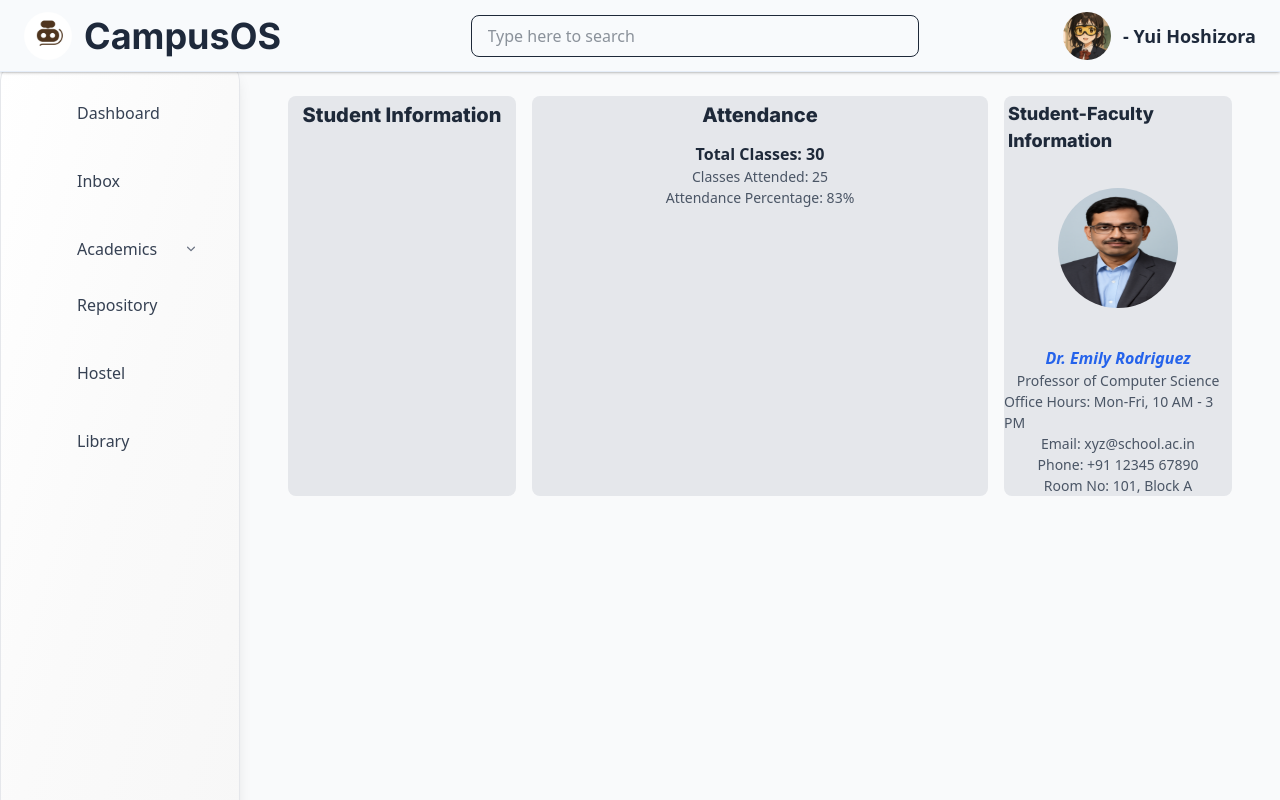
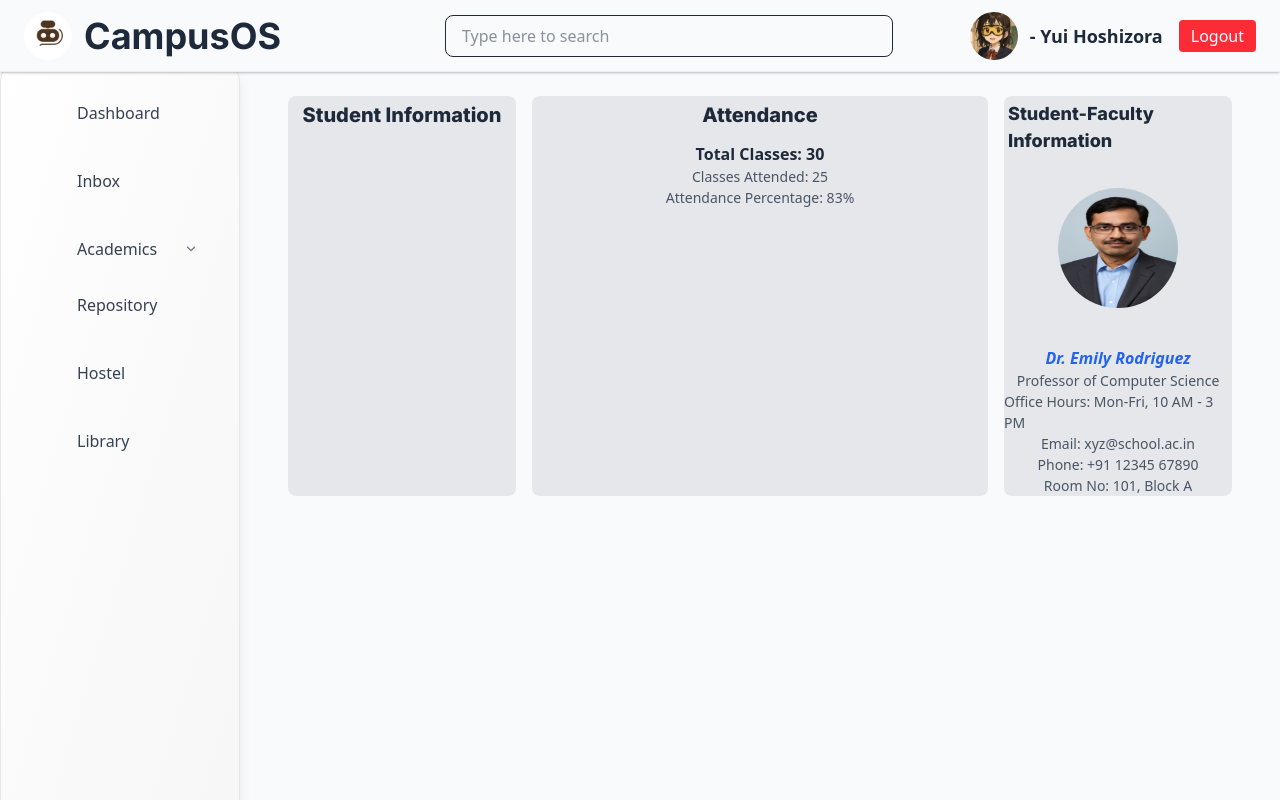
Before and after one commit to vinit-codes/CampusIQ, a React (Vite) app in the folder frontend/: page /Dashboard in a window 1280 px wide. Built offline with nearby package versions, Linux system fonts and the light colour scheme; some icons are missing; a web font is replaced by a local one.

Commit message:
login/logout button

```diff
--- a/frontend/src/Components/Common/Header.tsx
+++ b/frontend/src/Components/Common/Header.tsx
@@ -1,4 +1,4 @@
-import React from "react";
+import React, { useState } from "react";
 import { useLocation, useNavigate, Link } from "react-router-dom";
 import TypingText from "./TypingText";
 import Input from "./Input";
@@ -38,9 +38,10 @@ const Header: React.FC<HeaderProps> = ({ StudentName = "- Yui Hoshizora" }) => {
     const input = form.querySelector('input[name="header-search"]') as HTMLInputElement | null;
     if (input) {
       console.log("Search query:", input.value);
-      // navigate(`/search?q=${encodeURIComponent(input.value)}`)
+      navigate(`/search?q=${encodeURIComponent(input.value)}`)
     }
   };
+  const [isLoggedIn , setIsLoggedIn] = useState(true);
 
   return (
     <nav
@@ -83,6 +84,15 @@ const Header: React.FC<HeaderProps> = ({ StudentName = "- Yui Hoshizora" }) => {
           </span>
         </Link>
 
+        {/* Login/logout button */}
+        {isLoggedIn ? <button onClick={() => {setIsLoggedIn(false);
+          navigate("/")}
+        } className="bg-red-500 text-white px-3 py-1 rounded hover:bg-red-600 transition-colors text-sm md:text-base">
+          Logout
+        </button> : <button onClick={() => setIsLoggedIn(true)} className="bg-blue-500 text-white px-3 py-1 rounded hover:bg-blue-600 transition-colors text-sm md:text-base">
+          Login
+        </button>}
+
         {/* Mobile: simple menu button (expand later) */}
         <button
           aria-label="Open menu"
--- a/frontend/src/Pages/Dashboard/Dashboard.tsx
+++ b/frontend/src/Pages/Dashboard/Dashboard.tsx
@@ -1,4 +1,3 @@
-import React from 'react';
 import Header from './../../Components/Common/Header.tsx';
 import Sidebar from './../../Components/Common/Sidebar.tsx';
 import facultyImg from '../../assets/Images/faculty.png';
```
